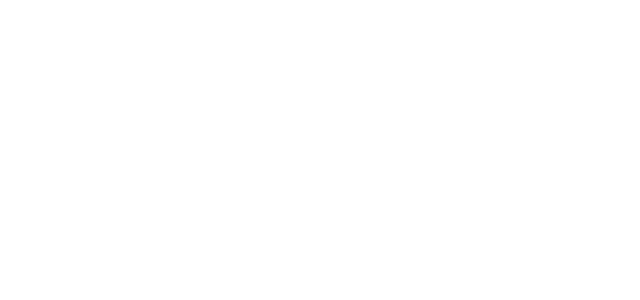
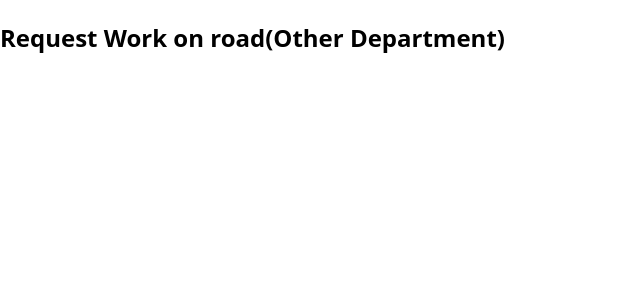
Before and after one commit to ADC-Mahendragarh-C4GT/Frontend, a React (Vite) app: page /NewContractor in a window 1280 px wide. Before the commit this address had no page. Shown: the top 300 px of the page, without its empty margins (0-640 px from the left). Built offline with nearby package versions, Linux system fonts and the light colour scheme.

Commit message:
All Form Pages for JE is Created

```diff
--- a/src/App.tsx
+++ b/src/App.tsx
@@ -4,8 +4,15 @@ import Login from './components/Login';
 import Home from "./components/home";
 import RoadDetail from "./components/RoadDetail";
 import OtherDepartmentForm from './components/OtherDepartmentForm';
-import PendingRequest from './components/pendingRequest';
-import NewRoad from './components/NewRoad';
+import PendingRequest from './components/Executive Engineer/pendingRequest';
+import NewRoad from './components/JuniorEngineer/NewRoad';
+import NewWork from './components/JuniorEngineer/NewWork';
+import NewUpdate from './components/JuniorEngineer/NewUpdate';
+import NewUser from './components/JuniorEngineer/NewUser';
+import NewContractor from './components/JuniorEngineer/NewContractor';
+import UpdateRoad from './components/JuniorEngineer/UpdateRoad';
+import UpdateUser from './components/JuniorEngineer/UpdateUser';
+import UpdateContractor from './components/JuniorEngineer/UpdateContractor';
 
 function App() {
   return (
@@ -18,6 +25,13 @@ function App() {
         <Route path="/OtherDepartmentForm" element={<OtherDepartmentForm />} />
         <Route path="/pendingRequests" element={<PendingRequest/>} />
         <Route path="/NewRoad" element={<NewRoad/>} />
+        <Route path="/NewWork" element={<NewWork/>} />
+        <Route path="/NewUpdate" element={<NewUpdate/>} />
+        <Route path="/NewUser" element={<NewUser/>} />
+        <Route path="/NewContractor" element={<NewContractor/>} />
+        <Route path="/UpdateRoad" element={<UpdateRoad/>} />
+        <Route path="/UpdateUser" element={<UpdateUser/>} />
+        <Route path="/UpdateContractor" element={<UpdateContractor/>} />
       </Routes>
     </Router>
   );
--- a/src/api/api.ts
+++ b/src/api/api.ts
@@ -1,6 +1,5 @@
 import axios from "axios";
 import BASE_URL from "./config";
-import type { UpdatePayload } from "vite/types/hmrPayload.js";
 axios.defaults.withCredentials = true;
 
 const api = axios.create({
--- a/src/components/pendingRequest.jsx
+++ b/src/components/Executive Engineer/pendingRequest.jsx
@@ -4,8 +4,8 @@ import {
   getOtherRequests,
   getRoads,
   updateRequestStatus,
-} from "../api/api";
-import Header from "./header";
+} from "../../api/api";
+import Header from "../header";
 
 export default function PendingRequest() {
   const [pendingRequests, setPendingRequests] = useState([]);
--- a/src/components/Home.jsx
+++ b/src/components/Home.jsx
@@ -112,21 +112,21 @@ export default function Home() {
   const handleClick = (label) => {
     if (label === "Add New Road") {
       navigate("/NewRoad");
-    }
-    else if(label === "Add New Work") {
+    } else if (label === "Add New Work") {
       navigate("/NewWork");
-    }
-    else if(label === "Add New Update") {
+    } else if (label === "Add New Update") {
       navigate("/NewUpdate");
-    }
-    else if(label === "Add New User") {
+    } else if (label === "Add New User") {
       navigate("/NewUser");
-    }
-    else if(label === "Add New Work") {
-      navigate("/NewWork");
-    }
-
-    else {
+    } else if (label === "Update Road Details") {
+      navigate("/UpdateRoad");
+    } else if (label === "Add New Contractor") {
+      navigate("/NewContractor");
+    } else if (label === "Update User Details") {
+      navigate("/UpdateUser");
+    } else if (label === "Update Contractor Details") {
+      navigate("/UpdateContractor");
+    } else {
       alert(`${label} clicked`);
     }
   };
@@ -168,7 +168,6 @@ export default function Home() {
             textAlign: "center",
           }}
         >
-
           <div
             style={{
               display: "flex",
@@ -182,8 +181,8 @@ export default function Home() {
               "Add New Work",
               "Add New Update",
               "Add New User",
+              "Add New Contractor",
               "Update Road Details",
-              "Add New Contractor",
               "Update User Details",
               "Update Contractor Details",
             ].map((label) => (
--- /dev/null
+++ b/src/components/JuniorEngineer/NewContractor.jsx
@@ -0,0 +1,7 @@
+
+export default function NewContractor() {
+
+  return (
+    <h2 style={{ color: "#000000" }}>Request Work on road(Other Department)</h2>
+  );
+}
--- a/src/components/NewRoad.jsx
+++ b/src/components/JuniorEngineer/NewRoad.jsx
@@ -1,6 +1,6 @@
 import React, { useState, useEffect } from "react";
 import { useNavigate } from "react-router-dom";
-import { submitOtherDepartmentRequest, getRoads } from "../api/api";
+import { submitOtherDepartmentRequest, getRoads } from "../../api/api";
 import { display, justifyContent } from "@mui/system";
 
 export default function NewRoad() {
--- /dev/null
+++ b/src/components/JuniorEngineer/NewUpdate.jsx
@@ -0,0 +1,7 @@
+
+export default function NewUpdate() {
+
+  return (
+    <h2 style={{ color: "#000000" }}>Request Work on road(Other Department)</h2>
+  );
+}
--- /dev/null
+++ b/src/components/JuniorEngineer/NewUser.jsx
@@ -0,0 +1,7 @@
+
+export default function NewUser() {
+
+  return (
+    <h2 style={{ color: "#000000" }}>Request Work on road(Other Department)</h2>
+  );
+}
--- /dev/null
+++ b/src/components/JuniorEngineer/NewWork.jsx
@@ -0,0 +1,7 @@
+
+export default function NewWork() {
+
+  return (
+    <h2 style={{ color: "#000000" }}>Request Work on road(Other Department)</h2>
+  );
+}
--- /dev/null
+++ b/src/components/JuniorEngineer/UpdateContractor.jsx
@@ -0,0 +1,7 @@
+
+export default function UpdateContractor() {
+
+  return (
+    <h2 style={{ color: "#000000" }}>Request Work on road(Other Department)</h2>
+  );
+}
--- /dev/null
+++ b/src/components/JuniorEngineer/UpdateRoad.jsx
@@ -0,0 +1,7 @@
+
+export default function UpdateRoad() {
+
+  return (
+    <h2 style={{ color: "#000000" }}>Request Work on road(Other Department)</h2>
+  );
+}
--- /dev/null
+++ b/src/components/JuniorEngineer/UpdateUser.jsx
@@ -0,0 +1,7 @@
+
+export default function UpdateUser() {
+
+  return (
+    <h2 style={{ color: "#000000" }}>Request Work on road(Other Department)</h2>
+  );
+}
```
